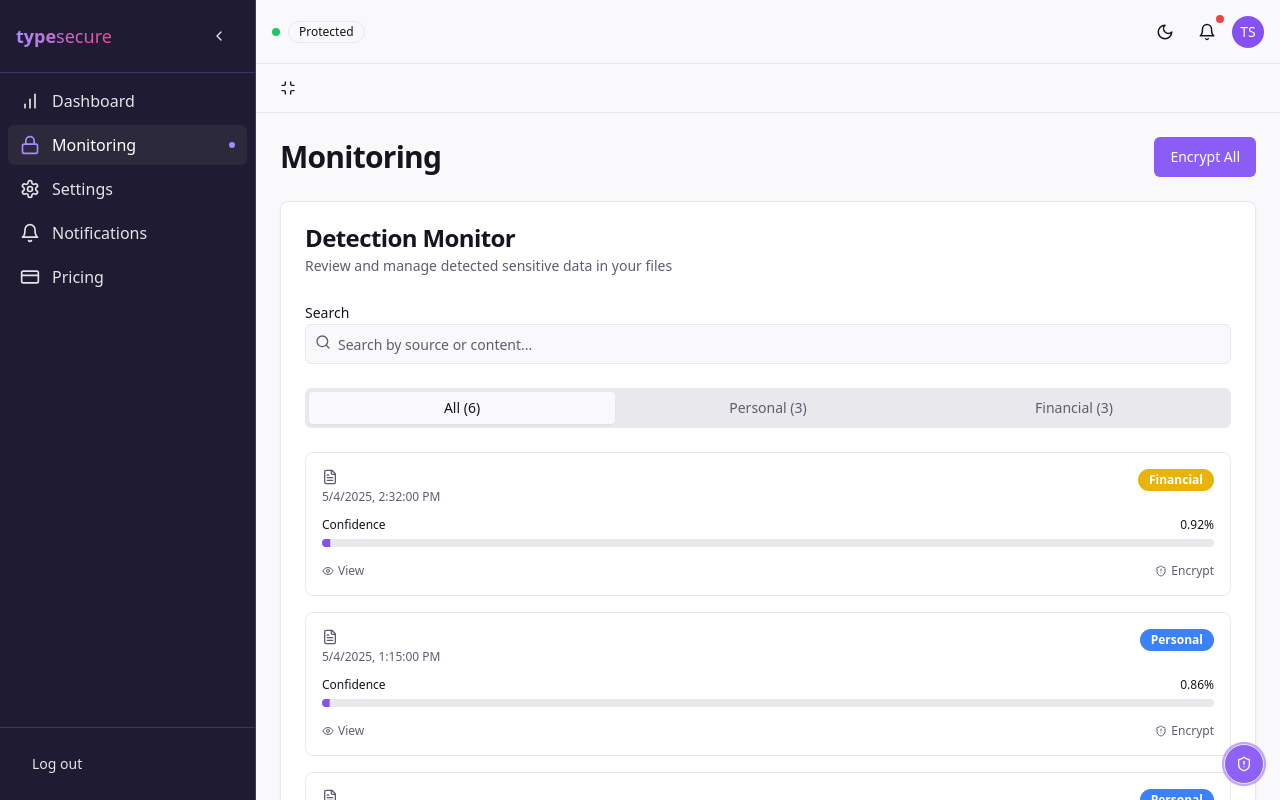
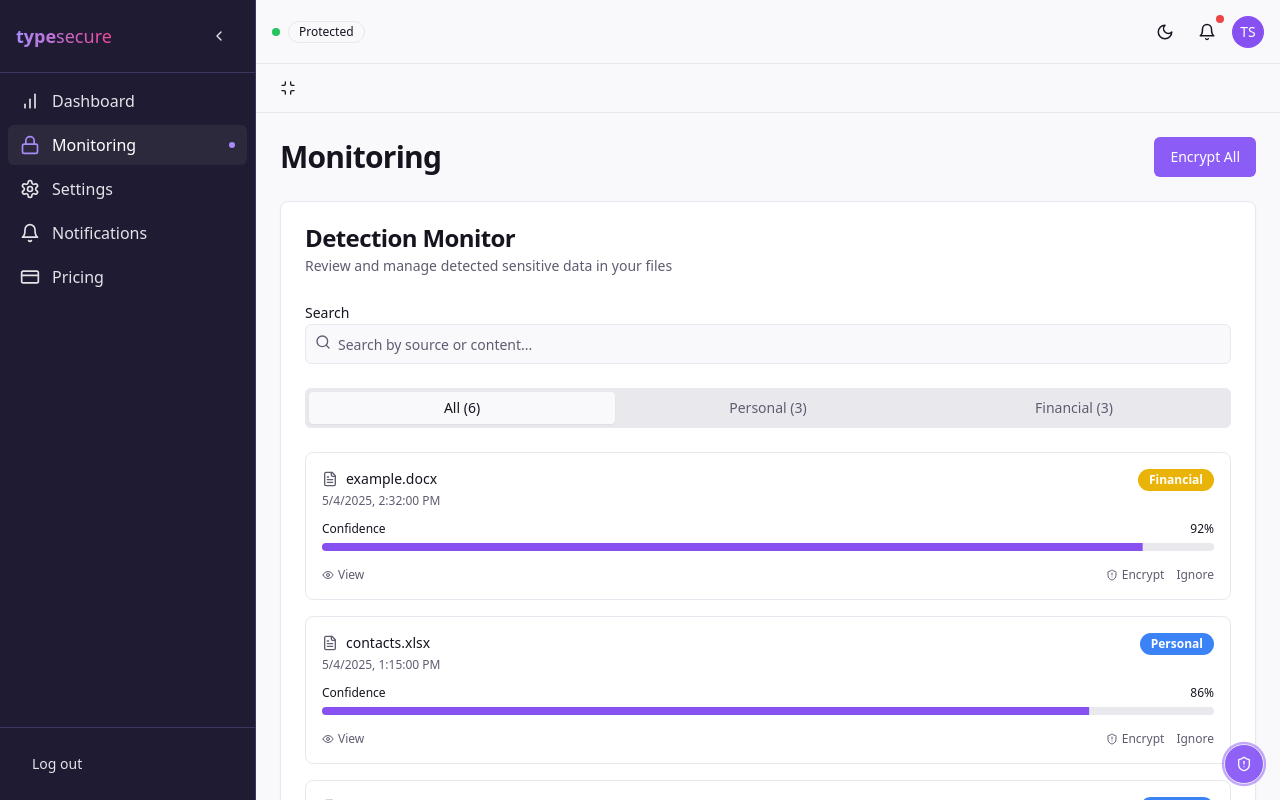
Before and after one commit to mrmosho/secure-vision-shield, a React (Vite) app: page /monitoring in a window 1280 px wide. Built offline with nearby package versions, Linux system fonts and the light colour scheme; sample sign-in values are in the browser's storage.

Commit message:
Fix type errors
Fixes several type errors related to prop types and data types.

```diff
--- a/src/components/Layout/TopBar.tsx
+++ b/src/components/Layout/TopBar.tsx
@@ -6,7 +6,12 @@ import { Badge } from '@/components/ui/badge';
 
 type SecurityStatus = 'Protected' | 'Warning' | 'At Risk';
 
-const TopBar = () => {
+interface TopBarProps {
+  theme?: 'light' | 'dark';
+  toggleTheme?: () => void;
+}
+
+const TopBar: React.FC<TopBarProps> = ({ theme: propTheme, toggleTheme: propToggleTheme }) => {
   const { theme, setTheme } = useTheme();
   const [securityStatus, setSecurityStatus] = React.useState<SecurityStatus>('Protected');
 
@@ -23,9 +28,15 @@ const TopBar = () => {
     }
   };
 
-  const toggleTheme = () => {
-    setTheme(theme === 'dark' ? 'light' : 'dark');
+  const handleToggleTheme = () => {
+    if (propToggleTheme) {
+      propToggleTheme();
+    } else {
+      setTheme(theme === 'dark' ? 'light' : 'dark');
+    }
   };
+
+  const currentTheme = propTheme || theme;
 
   return (
     <div className="h-16 border-b flex items-center justify-between px-4 bg-background">
@@ -40,11 +51,11 @@ const TopBar = () => {
 
       <div className="flex items-center space-x-2">
         <button
-          onClick={toggleTheme}
+          onClick={handleToggleTheme}
           className="p-2 rounded-full hover:bg-muted"
           aria-label="Toggle theme"
         >
-          {theme === 'dark' ? <Sun size={18} /> : <Moon size={18} />}
+          {currentTheme === 'dark' ? <Sun size={18} /> : <Moon size={18} />}
         </button>
 
         <button className="p-2 rounded-full hover:bg-muted relative" aria-label="Notifications">
--- a/src/components/Monitoring/DetectionItem.tsx
+++ b/src/components/Monitoring/DetectionItem.tsx
@@ -14,18 +14,22 @@ export interface Detection {
   content: string;
   confidence: number;
   encrypted: boolean;
+  source?: string; // Added to match usage in MonitoringPanel
+  value?: string; // Added to match usage in MonitoringPanel
 }
 
 interface DetectionItemProps {
   detection: Detection;
   onEncrypt?: (id: string) => void;
   onView?: (detection: Detection) => void;
+  onIgnore?: (id: string) => void; // Added this prop
 }
 
 const DetectionItem: React.FC<DetectionItemProps> = ({
   detection,
   onEncrypt,
   onView,
+  onIgnore,
 }) => {
   const { id, timestamp, path, type, confidence, encrypted } = detection;
 
@@ -61,6 +65,12 @@ const DetectionItem: React.FC<DetectionItemProps> = ({
     }
   };
 
+  const handleIgnore = () => {
+    if (onIgnore) {
+      onIgnore(id);
+    }
+  };
+
   return (
     <div className="border rounded-lg p-4 mb-4 bg-card hover:shadow-md transition-shadow">
       <div className="flex justify-between items-start mb-3">
@@ -92,6 +102,7 @@ const DetectionItem: React.FC<DetectionItemProps> = ({
         </button>
 
         {!encrypted ? (
+          <div className="flex space-x-3">
             <button
               className="text-xs flex items-center space-x-1 text-muted-foreground hover:text-foreground"
               onClick={handleEncrypt}
@@ -99,6 +110,16 @@ const DetectionItem: React.FC<DetectionItemProps> = ({
               <ShieldAlert className="h-3 w-3" />
               <span>Encrypt</span>
             </button>
+
+            {onIgnore && (
+              <button
+                className="text-xs flex items-center space-x-1 text-muted-foreground hover:text-foreground"
+                onClick={handleIgnore}
+              >
+                <span>Ignore</span>
+              </button>
+            )}
+          </div>
         ) : (
           <div className="text-xs flex items-center space-x-1 text-green-500">
             <Shield className="h-3 w-3" />
--- a/src/pages/MonitoringPanel.tsx
+++ b/src/pages/MonitoringPanel.tsx
@@ -1,4 +1,3 @@
-
 import React, { useState } from "react";
 import { Card, CardContent, CardDescription, CardHeader, CardTitle } from "@/components/ui/card";
 import { Tabs, TabsContent, TabsList, TabsTrigger } from "@/components/ui/tabs";
@@ -14,51 +13,69 @@ import { useToast } from "@/hooks/use-toast";
 const mockDetections: Detection[] = [
   {
     id: "1",
-    timestamp: new Date(2025, 4, 4, 14, 32),
-    value: "4532015112830366",
+    timestamp: new Date(2025, 4, 4, 14, 32).toISOString(),
+    path: "example.docx",
     type: "financial",
+    content: "4532015112830366",
+    confidence: 92,
+    encrypted: false,
     source: "example.docx",
-    confidence: 0.92
+    value: "4532015112830366"
   },
   {
     id: "2",
-    timestamp: new Date(2025, 4, 4, 13, 15),
-    value: "johndoe@example.com",
+    timestamp: new Date(2025, 4, 4, 13, 15).toISOString(),
+    path: "contacts.xlsx",
     type: "personal",
+    content: "johndoe@example.com",
+    confidence: 86,
+    encrypted: false,
     source: "contacts.xlsx",
-    confidence: 0.86
+    value: "johndoe@example.com"
   },
   {
     id: "3",
-    timestamp: new Date(2025, 4, 4, 10, 45),
-    value: "555-123-4567",
+    timestamp: new Date(2025, 4, 4, 10, 45).toISOString(),
+    path: "customer_data.csv",
     type: "personal",
+    content: "555-123-4567",
+    confidence: 78,
+    encrypted: false,
     source: "customer_data.csv",
-    confidence: 0.78
+    value: "555-123-4567"
   },
   {
     id: "4",
-    timestamp: new Date(2025, 4, 3, 16, 20),
-    value: "475019948",
+    timestamp: new Date(2025, 4, 3, 16, 20).toISOString(),
+    path: "invoice.pdf",
     type: "financial",
+    content: "475019948",
+    confidence: 95,
+    encrypted: false,
     source: "invoice.pdf",
-    confidence: 0.95
+    value: "475019948"
   },
   {
     id: "5",
-    timestamp: new Date(2025, 4, 3, 14, 10),
-    value: "123 Main St, Anytown, USA",
+    timestamp: new Date(2025, 4, 3, 14, 10).toISOString(),
+    path: "shipping_info.doc",
     type: "personal",
+    content: "123 Main St, Anytown, USA",
+    confidence: 82,
+    encrypted: false,
     source: "shipping_info.doc",
-    confidence: 0.82
+    value: "123 Main St, Anytown, USA"
   },
   {
     id: "6",
-    timestamp: new Date(2025, 4, 2, 9, 33),
-    value: "1234-5678-9012-3456",
+    timestamp: new Date(2025, 4, 2, 9, 33).toISOString(),
+    path: "payment_details.txt",
     type: "financial",
+    content: "1234-5678-9012-3456",
+    confidence: 88,
+    encrypted: false,
     source: "payment_details.txt",
-    confidence: 0.88
+    value: "1234-5678-9012-3456"
   }
 ];
 
@@ -94,8 +111,10 @@ const MonitoringPanel: React.FC = () => {
       .filter(d => !type || d.type === type)
       .filter(d =>
         searchTerm === "" ||
-        d.source.toLowerCase().includes(searchTerm.toLowerCase()) ||
-        d.value.toLowerCase().includes(searchTerm.toLowerCase())
+        d.source?.toLowerCase().includes(searchTerm.toLowerCase()) ||
+        d.value?.toLowerCase().includes(searchTerm.toLowerCase()) ||
+        d.path.toLowerCase().includes(searchTerm.toLowerCase()) ||
+        d.content.toLowerCase().includes(searchTerm.toLowerCase())
       );
   };
 
```
Lines whose indentation alone changed are shown as unchanged.
